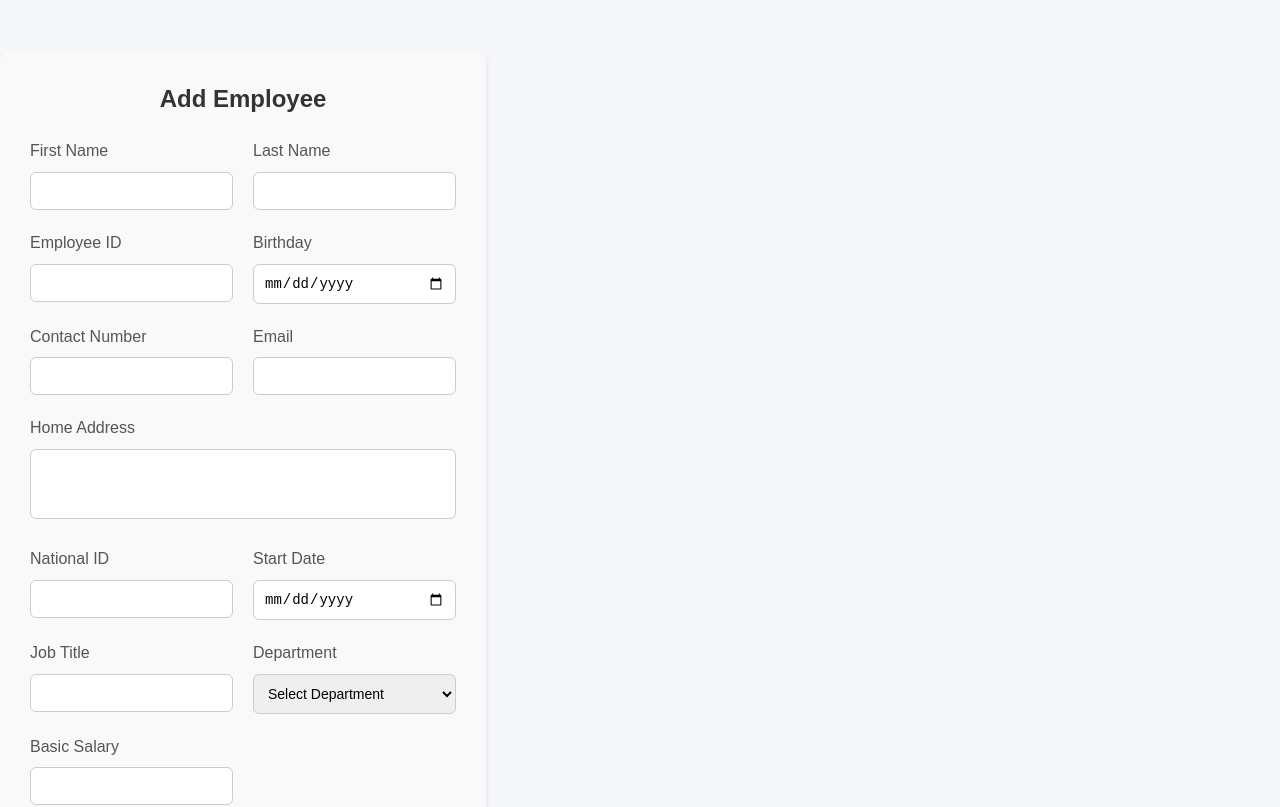
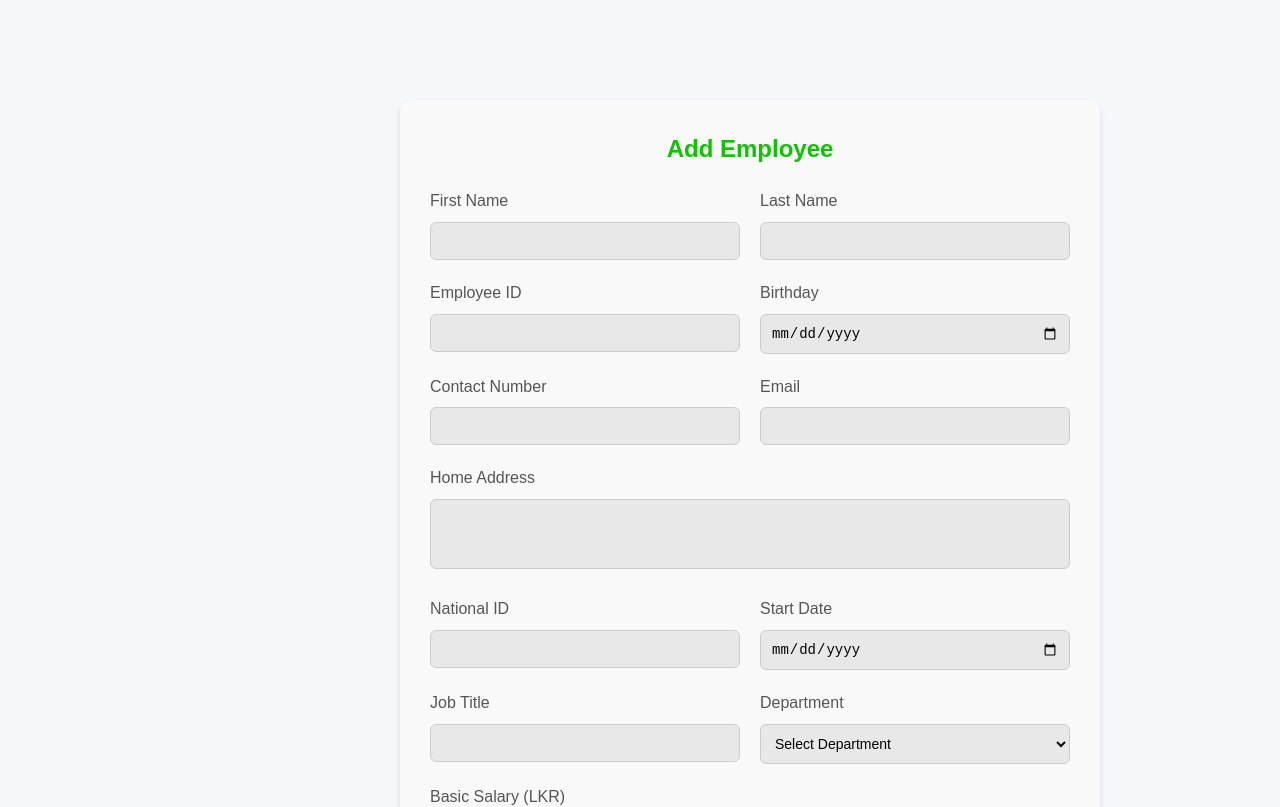
Before and after one commit to omethwithmal/ZenTea, a React (Vite) app in the folder zentea/: page /AddEmployeeForm in a window 1280 px wide. Shown: the top 807 px of the page. Built offline with nearby package versions, Linux system fonts and the light colour scheme.

Commit message:
addemployeefront

```diff
--- a/zentea/src/components/Admin/AddEmployeeForm/AddEmployeeForm.jsx
+++ b/zentea/src/components/Admin/AddEmployeeForm/AddEmployeeForm.jsx
@@ -1,7 +1,9 @@
 import React, { useState } from "react";
+import { useNavigate } from 'react-router-dom';
 import axios from "axios";
 
 const AddEmployeeForm = () => {
+  const navigate = useNavigate();
   const [formData, setFormData] = useState({
     firstName: "",
     lastName: "",
@@ -14,21 +16,38 @@ const AddEmployeeForm = () => {
     startDate: "",
     jobTitle: "",
     department: "",
-    basicSalary: "",
+    basicSalary: "", // Salary in LKR
   });
 
   const handleChange = (e) => {
     const { name, value } = e.target;
-    setFormData((prevData) => ({
-      ...prevData,
-      [name]: value,
-    }));
+
+    // Format the basicSalary field with commas for better readability
+    if (name === "basicSalary") {
+      const formattedValue = value.replace(/[^0-9]/g, "").replace(/\B(?=(\d{3})+(?!\d))/g, ",");
+      setFormData((prevData) => ({
+        ...prevData,
+        [name]: formattedValue,
+      }));
+    } else {
+      setFormData((prevData) => ({
+        ...prevData,
+        [name]: value,
+      }));
+    }
   };
 
   const handleSubmit = async (e) => {
     e.preventDefault();
+
     try {
-      const response = await axios.post("http://localhost:8070/user/add", formData);
+      // Remove commas from basicSalary before sending to the backend
+      const formattedFormData = {
+        ...formData,
+        basicSalary: formData.basicSalary.replace(/,/g, ""),
+      };
+
+      const response = await axios.post("http://localhost:8070/user/add", formattedFormData);
       alert(response.data.message || "Employee added successfully!");
     } catch (error) {
       alert(error.response?.data?.error || "Failed to add employee");
@@ -38,8 +57,9 @@ const AddEmployeeForm = () => {
   return (
     <div
       style={{
-        maxWidth: "800px",
-        margin: "50px auto",
+        width: "700px",
+        margin: "100px",
+        marginLeft: "400px",
         padding: "30px",
         backgroundColor: "#f9f9f9",
         borderRadius: "12px",
@@ -50,7 +70,7 @@ const AddEmployeeForm = () => {
         style={{
           textAlign: "center",
           marginBottom: "20px",
-          color: "#333",
+          color: "#0ec400",
           fontWeight: "bold",
         }}
       >
@@ -88,10 +108,11 @@ const AddEmployeeForm = () => {
                 border: "1px solid #ccc",
                 borderRadius: "6px",
                 fontSize: "14px",
+                backgroundColor: "#e8e8e8",
+                color: "black",
               }}
             />
           </div>
-
           {/* Last Name */}
           <div>
             <label
@@ -116,10 +137,11 @@ const AddEmployeeForm = () => {
                 border: "1px solid #ccc",
                 borderRadius: "6px",
                 fontSize: "14px",
+                backgroundColor: "#e8e8e8",
+                color: "black",
               }}
             />
           </div>
-
           {/* Employee ID */}
           <div>
             <label
@@ -144,10 +166,11 @@ const AddEmployeeForm = () => {
                 border: "1px solid #ccc",
                 borderRadius: "6px",
                 fontSize: "14px",
+                backgroundColor: "#e8e8e8",
+                color: "black",
               }}
             />
           </div>
-
           {/* Birthday */}
           <div>
             <label
@@ -172,10 +195,11 @@ const AddEmployeeForm = () => {
                 border: "1px solid #ccc",
                 borderRadius: "6px",
                 fontSize: "14px",
+                backgroundColor: "#e8e8e8",
+                color: "black",
               }}
             />
           </div>
-
           {/* Contact Number */}
           <div>
             <label
@@ -200,10 +224,11 @@ const AddEmployeeForm = () => {
                 border: "1px solid #ccc",
                 borderRadius: "6px",
                 fontSize: "14px",
+                backgroundColor: "#e8e8e8",
+                color: "black",
               }}
             />
           </div>
-
           {/* Email */}
           <div>
             <label
@@ -228,10 +253,11 @@ const AddEmployeeForm = () => {
                 border: "1px solid #ccc",
                 borderRadius: "6px",
                 fontSize: "14px",
+                backgroundColor: "#e8e8e8",
+                color: "black",
               }}
             />
           </div>
-
           {/* Home Address */}
           <div style={{ gridColumn: "span 2" }}>
             <label
@@ -257,10 +283,11 @@ const AddEmployeeForm = () => {
                 borderRadius: "6px",
                 fontSize: "14px",
                 resize: "none",
+                backgroundColor: "#e8e8e8",
+                color: "black",
               }}
             ></textarea>
           </div>
-
           {/* National ID */}
           <div>
             <label
@@ -285,10 +312,11 @@ const AddEmployeeForm = () => {
                 border: "1px solid #ccc",
                 borderRadius: "6px",
                 fontSize: "14px",
+                backgroundColor: "#e8e8e8",
+                color: "black",
               }}
             />
           </div>
-
           {/* Start Date */}
           <div>
             <label
@@ -313,10 +341,11 @@ const AddEmployeeForm = () => {
                 border: "1px solid #ccc",
                 borderRadius: "6px",
                 fontSize: "14px",
+                backgroundColor: "#e8e8e8",
+                color: "black",
               }}
             />
           </div>
-
           {/* Job Title */}
           <div>
             <label
@@ -341,10 +370,11 @@ const AddEmployeeForm = () => {
                 border: "1px solid #ccc",
                 borderRadius: "6px",
                 fontSize: "14px",
+                backgroundColor: "#e8e8e8",
+                color: "black",
               }}
             />
           </div>
-
           {/* Department */}
           <div>
             <label
@@ -368,16 +398,18 @@ const AddEmployeeForm = () => {
                 border: "1px solid #ccc",
                 borderRadius: "6px",
                 fontSize: "14px",
+                backgroundColor: "#e8e8e8",
+                color: "black",
               }}
             >
               <option value="">Select Department</option>
-              <option value="HR">Human Resources</option>
-              <option value="IT">Information Technology</option>
-              <option value="Finance">Finance</option>
-              <option value="Marketing">Marketing</option>
+              <option value="HR">Plantation Department</option>
+              <option value="IT">Production & Processing Department</option>
+              <option value="Finance">Quality Control Department</option>
+              <option value="Marketing">Finance Department</option>
+              <option value="Development">Development Department</option>
             </select>
           </div>
-
           {/* Basic Salary */}
           <div>
             <label
@@ -388,25 +420,27 @@ const AddEmployeeForm = () => {
                 fontWeight: "500",
               }}
             >
-              Basic Salary
+              Basic Salary (LKR)
             </label>
             <input
-              type="number"
+              type="text"
               name="basicSalary"
               value={formData.basicSalary}
               onChange={handleChange}
               required
+              placeholder="Enter salary in LKR (e.g., 100,000)"
               style={{
                 width: "100%",
                 padding: "10px",
                 border: "1px solid #ccc",
                 borderRadius: "6px",
                 fontSize: "14px",
+                backgroundColor: "#e8e8e8",
+                color: "black",
               }}
             />
           </div>
         </div>
-
         {/* Actions */}
         <div
           style={{
@@ -420,7 +454,7 @@ const AddEmployeeForm = () => {
             type="submit"
             style={{
               padding: "10px 20px",
-              backgroundColor: "#28a745",
+              background: 'linear-gradient(45deg, hsl(130, 100%, 37%) 0%, #99ff00 100%)',
               color: "#fff",
               border: "none",
               borderRadius: "6px",
@@ -438,7 +472,7 @@ const AddEmployeeForm = () => {
             onClick={() => setFormData({})}
             style={{
               padding: "10px 20px",
-              backgroundColor: "#dc3545",
+              background: 'linear-gradient(45deg, hsl(4, 100.00%, 37.10%) 0%,rgb(255, 0, 0) 100%)',
               color: "#fff",
               border: "none",
               borderRadius: "6px",
```
Also changed, not shown: zentea/src/components/Employee/EmployeeDetailsTable/EmployeeDetailsTable.jsx (+52 -22 lines), 1 other file (tests, documents, lock files or other folders).
